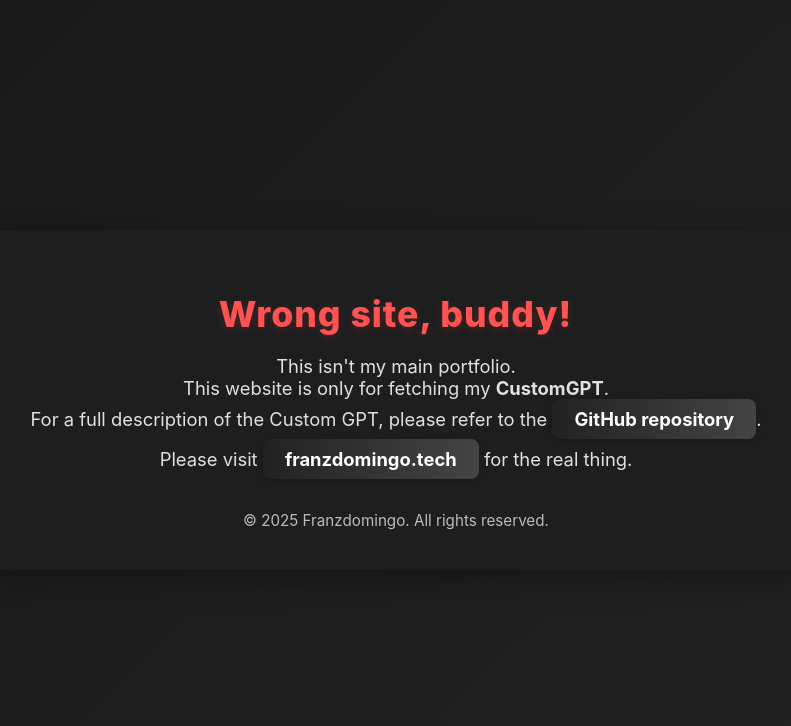
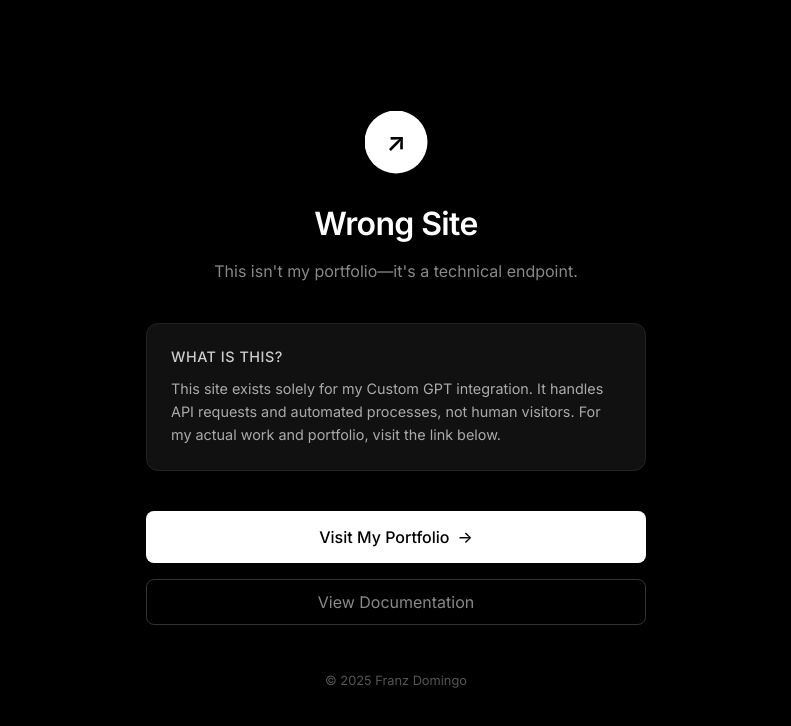
Before and after one commit to Franzdomingo/GPT-Prompt-Engineer-Prompt-Generator, a plain HTML site: page index.html in a window 1280 px wide. Shown: the whole page, without its empty margins (244-1035 px from the left). Drawn offline with Linux system fonts and the light colour scheme.

Commit message:
feat: Revamp redirect notice page with updated content and styling

```diff
--- a/index.html
+++ b/index.html
@@ -4,94 +4,199 @@
   <meta charset="UTF-8">
   <meta name="viewport" content="width=device-width, initial-scale=1.0">
   <title>Redirect Notice - Franzdomingo Portfolio</title>
+  <link href="https://fonts.googleapis.com/css2?family=Inter:wght@300;400;500;600&display=swap" rel="stylesheet">
   <style>
+    * {
+      margin: 0;
+      padding: 0;
+      box-sizing: border-box;
+    }
+
     body {
-      font-family: 'Inter', Arial, sans-serif;
-      background: linear-gradient(135deg, #181818 0%, #232323 100%);
-      color: #f5f5f5;
+      font-family: 'Inter', -apple-system, BlinkMacSystemFont, sans-serif;
+      background: #000000;
+      color: #ffffff;
+      min-height: 100vh;
+      display: flex;
+      align-items: center;
+      justify-content: center;
+      padding: 2rem;
+    }
+
+    .container {
+      max-width: 500px;
+      width: 100%;
+      text-align: center;
+      animation: fadeIn 0.8s ease-out;
+    }
+
+    @keyframes fadeIn {
+      0% { opacity: 0; transform: translateY(20px); }
+      100% { opacity: 1; transform: translateY(0); }
+    }
+
+    .icon {
+      width: 60px;
+      height: 60px;
+      margin: 0 auto 2rem;
+      background: #ffffff;
+      border-radius: 50%;
+      display: flex;
+      align-items: center;
+      justify-content: center;
+      font-size: 1.5rem;
+      animation: pulse 2s ease-in-out infinite;
+    }
+
+    .icon::before {
+      content: '↗';
+      color: #000000;
+      font-weight: 600;
+    }
+
+    @keyframes pulse {
+      0%, 100% { transform: scale(1); }
+      50% { transform: scale(1.05); }
+    }
+
+    h1 {
+      font-size: 2rem;
+      font-weight: 600;
+      margin-bottom: 1rem;
+      letter-spacing: -0.02em;
+    }
+
+    .subtitle {
+      font-size: 1rem;
+      color: #888888;
+      margin-bottom: 2.5rem;
+      font-weight: 400;
+      line-height: 1.5;
+    }
+
+    .description {
+      background: #111111;
+      border: 1px solid #222222;
+      border-radius: 12px;
+      padding: 1.5rem;
+      margin-bottom: 2.5rem;
+      text-align: left;
+    }
+
+    .description h3 {
+      font-size: 0.9rem;
+      font-weight: 500;
+      margin-bottom: 0.75rem;
+      color: #cccccc;
+      text-transform: uppercase;
+      letter-spacing: 0.5px;
+    }
+
+    .description p {
+      color: #aaaaaa;
+      line-height: 1.6;
+      font-size: 0.9rem;
+    }
+
+    .links {
       display: flex;
       flex-direction: column;
+      gap: 1rem;
+    }
+
+    .primary-link {
+      background: #ffffff;
+      color: #000000;
+      text-decoration: none;
+      font-weight: 500;
+      padding: 1rem 1.5rem;
+      border-radius: 8px;
+      transition: all 0.2s ease;
+      display: flex;
       align-items: center;
       justify-content: center;
-      height: 100vh;
-      margin: 0;
-      overflow: hidden;
+      gap: 0.5rem;
     }
-    .container {
-      background: rgba(30,30,30,0.98);
-      padding: 2.5rem 3rem;
-      border-radius: 18px;
-      box-shadow: 0 8px 32px rgba(0,0,0,0.32);
-      text-align: center;
-      position: relative;
-      animation: fadeIn 1.2s cubic-bezier(.42,0,.58,1);
+
+    .primary-link:hover {
+      background: #f5f5f5;
+      transform: translateY(-1px);
     }
-    @keyframes fadeIn {
-      from { opacity: 0; transform: translateY(40px); }
-      to { opacity: 1; transform: translateY(0); }
+
+    .secondary-link {
+      color: #888888;
+      text-decoration: none;
+      font-weight: 400;
+      padding: 0.75rem 1rem;
+      border: 1px solid #333333;
+      border-radius: 8px;
+      transition: all 0.2s ease;
+      display: flex;
+      align-items: center;
+      justify-content: center;
+      gap: 0.5rem;
     }
-    h1 {
-      color: #ff5252;
-      margin-bottom: 1.2rem;
-      font-size: 2.2rem;
-      letter-spacing: 1px;
-      font-weight: 800;
-      text-shadow: 0 2px 8px rgba(255,82,82,0.18);
-      animation: bounce 1.2s infinite alternate;
+
+    .secondary-link:hover {
+      color: #ffffff;
+      border-color: #555555;
     }
-    @keyframes bounce {
-      from { transform: scale(1); }
-      to { transform: scale(1.05); }
+
+    .footer {
+      margin-top: 3rem;
+      font-size: 0.8rem;
+      color: #555555;
     }
-    p {
-      font-size: 1.15rem;
-      margin-bottom: 1.5rem;
-      color: #e0e0e0;
+
+    @media (max-width: 600px) {
+      .container {
+        padding: 0 1rem;
+      }
+
+      h1 {
+        font-size: 1.75rem;
+      }
+
+      .description {
+        padding: 1.25rem;
+      }
     }
-    a {
-      color: #fff;
-      text-decoration: none;
-      font-weight: bold;
-      font-size: 1.15rem;
-      background: linear-gradient(90deg,#222 0%,#444 100%);
-      padding: 0.5em 1.2em;
-      border-radius: 8px;
-      box-shadow: 0 2px 8px rgba(0,0,0,0.18);
-      transition: background 0.2s, color 0.2s, box-shadow 0.2s;
-      display: inline-block;
-    }
-    a:hover {
-      background: linear-gradient(90deg,#444 0%,#222 100%);
-      color: #ff5252;
-      box-shadow: 0 4px 16px rgba(255,82,82,0.18);
-      text-decoration: underline;
-    }
-    .logo {
-      width: 64px;
-      height: 64px;
-      margin-bottom: 1.2rem;
-      filter: drop-shadow(0 2px 8px rgba(255,82,82,0.18));
-      animation: spin 2.5s linear infinite;
-    }
-    @keyframes spin {
-      0% { transform: rotate(0deg); }
-      100% { transform: rotate(360deg); }
-    }
-    .footer {
-      margin-top: 2rem;
-      font-size: 0.95rem;
-      color: #bbb;
+
+    @media (prefers-reduced-motion: reduce) {
+      *, *::before, *::after {
+        animation-duration: 0.01ms !important;
+        animation-iteration-count: 1 !important;
+        transition-duration: 0.01ms !important;
+      }
     }
   </style>
 </head>
 <body>
   <div class="container">
-    <h1>Wrong site, buddy!</h1>
-    <p>This isn't my main portfolio.<br>
-    This website is only for fetching my <strong>CustomGPT</strong>.<br>
-    For a full description of the Custom GPT, please refer to the <a href="https://github.com/Franzdomingo/GPT-Prompt-Engineer-Prompt-Generator" target="_blank" rel="noopener">GitHub repository</a>.<br>
-    Please visit <a href="https://franzdomingo.tech" target="_blank" rel="noopener">franzdomingo.tech</a> for the real thing.</p>
-    <div class="footer">&copy; 2025 Franzdomingo. All rights reserved.</div>
+    <div class="icon"></div>
+
+    <h1>Wrong Site</h1>
+    <p class="subtitle">This isn't my portfolio—it's a technical endpoint.</p>
+
+    <div class="description">
+      <h3>What is this?</h3>
+      <p>This site exists solely for my Custom GPT integration. It handles API requests and automated processes, not human visitors. For my actual work and portfolio, visit the link below.</p>
+    </div>
+
+    <div class="links">
+      <a href="https://franzdomingo.tech" class="primary-link" target="_blank" rel="noopener">
+        <span>Visit My Portfolio</span>
+        <span>→</span>
+      </a>
+
+      <a href="https://github.com/Franzdomingo/GPT-Prompt-Engineer-Prompt-Generator" class="secondary-link" target="_blank" rel="noopener">
+        <span>View Documentation</span>
+      </a>
+    </div>
+
+    <div class="footer">
+      © 2025 Franz Domingo
+    </div>
   </div>
 </body>
 </html>
```
